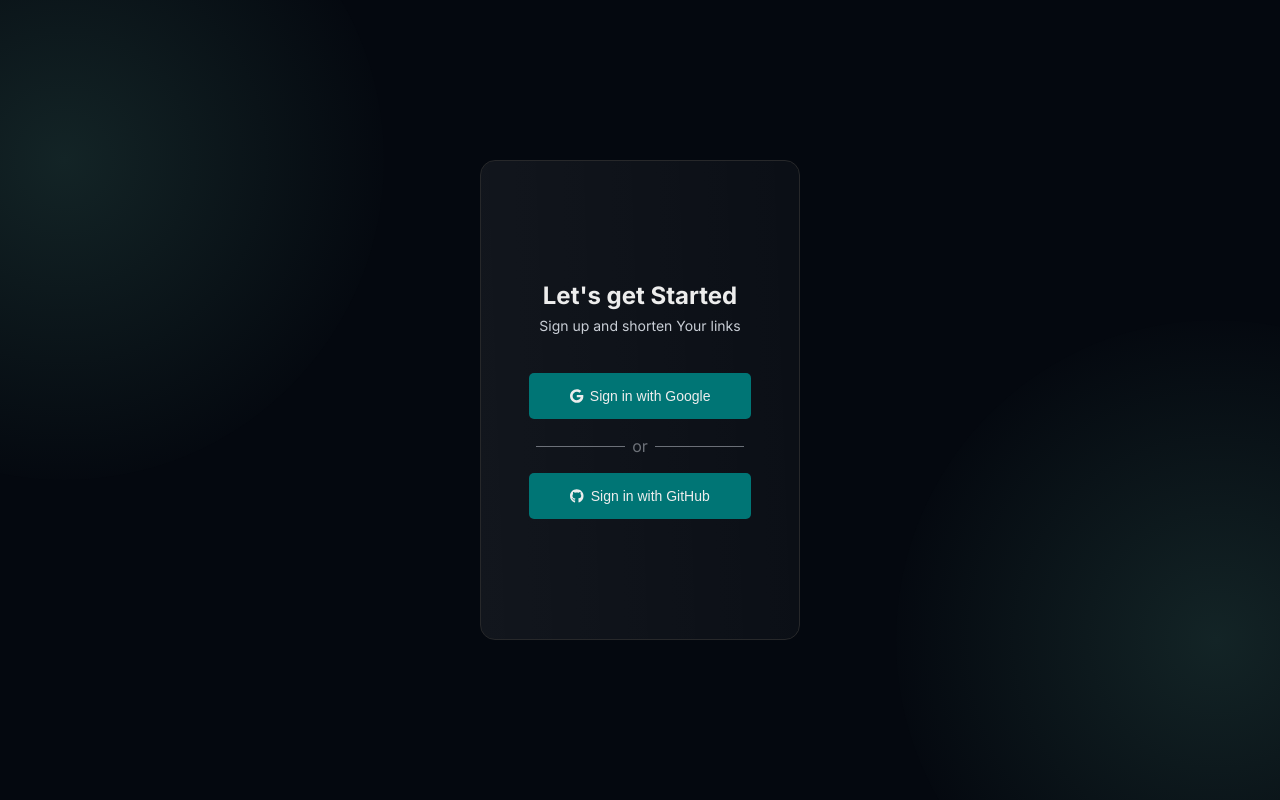
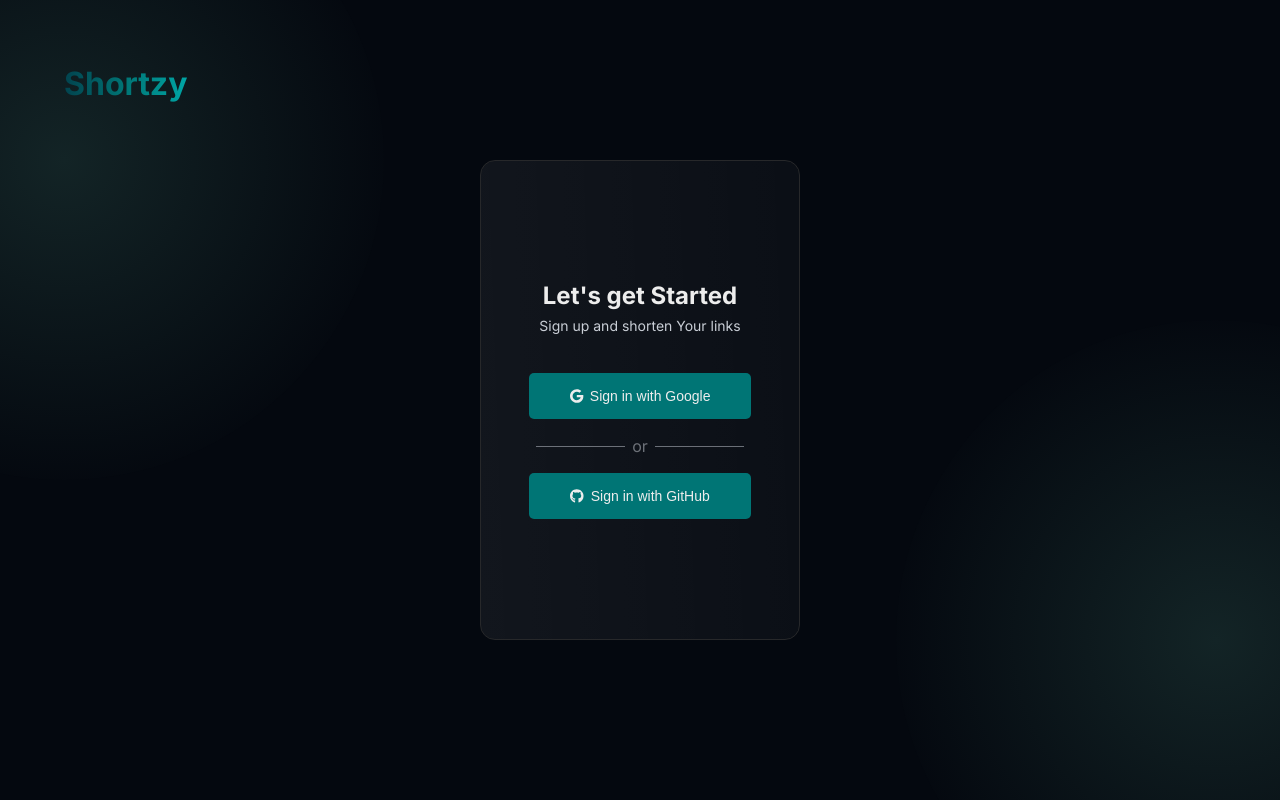
Before and after one commit to Yndh/shortzy, a Next.js app: page /login in a window 1280 px wide. Built offline with nearby package versions, Linux system fonts and the light colour scheme.

Commit message:
Header Fix

```diff
--- a/app/components/header.tsx
+++ b/app/components/header.tsx
@@ -3,16 +3,24 @@ import styles from "../page.module.scss";
 import { FontAwesomeIcon } from "@fortawesome/react-fontawesome";
 import { faArrowRightToBracket } from "@fortawesome/free-solid-svg-icons";
 
-export default function Header(){
-    return(
-        <div className={styles.header}>
-        <h1>Shortzy</h1>
+interface HeaderInterface {
+  links?: boolean;
+}
+
+export default function Header({ links = true }: HeaderInterface) {
+  return (
+    <div className={styles.header}>
+      <Link href={"/"}><h1>Shortzy</h1></Link>
+      {links && (
         <ol>
-          <li><Link href="/login">
-            Sign in
-            <FontAwesomeIcon icon={faArrowRightToBracket}/>
-            </Link></li>
+          <li>
+            <Link href="/login">
+              Sign in
+              <FontAwesomeIcon icon={faArrowRightToBracket} />
+            </Link>
+          </li>
         </ol>
-      </div>
-    )
+      )}
+    </div>
+  );
 }
--- a/app/login/page.tsx
+++ b/app/login/page.tsx
@@ -4,6 +4,7 @@ import styles from "../login.module.scss";
 import { faGithub, faGoogle } from "@fortawesome/free-brands-svg-icons";
 import { useState } from "react";
 import Link from "next/link";
+import Header from "../components/header";
 
 export default function Register() {
   const [error, setError] = useState<string>();
@@ -26,6 +27,8 @@ export default function Register() {
 
   return (
     <div className={styles.main}>
+        <Header links={false}/>
+
       <form onSubmit={submitHandler} className={styles.formContainer}>
         <h2>Let's get Started</h2>
         <span className={styles.description}>Sign up and shorten Your links</span>
--- a/app/page.module.scss
+++ b/app/page.module.scss
@@ -56,7 +56,6 @@
     list-style-type: none;
     gap: 15px;
     color: $bold-font-color;
-  }
 
     a{
       display: flex;
@@ -67,6 +66,7 @@
       border-radius: 15px;
       background: $backdrop-gradient;
       border: 1px solid #27282a;
+    }
   }
 }
 
```
Lines whose indentation alone changed are shown as unchanged.
